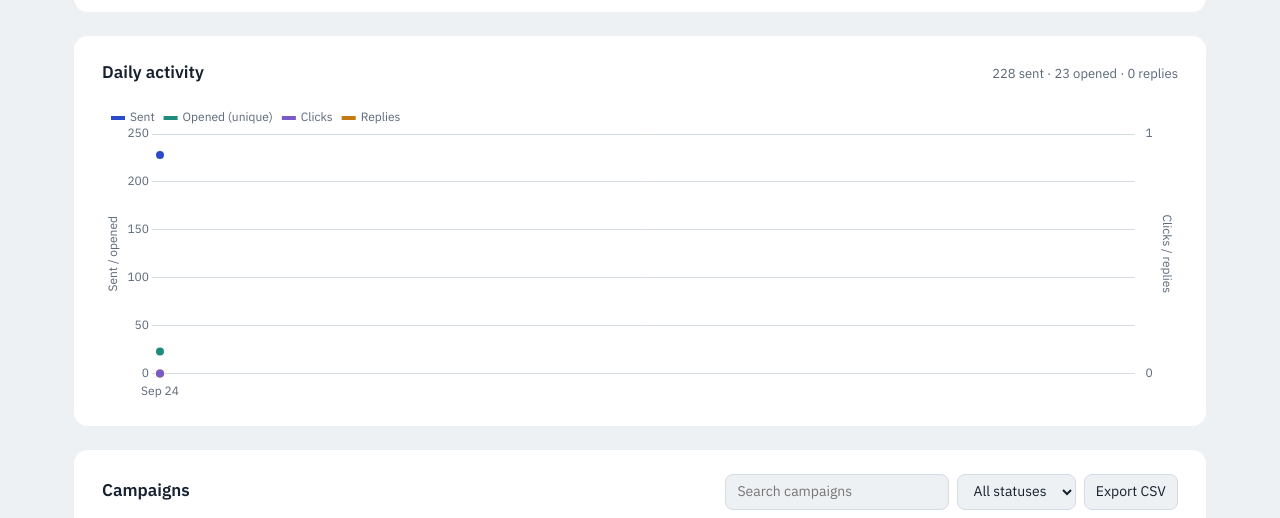
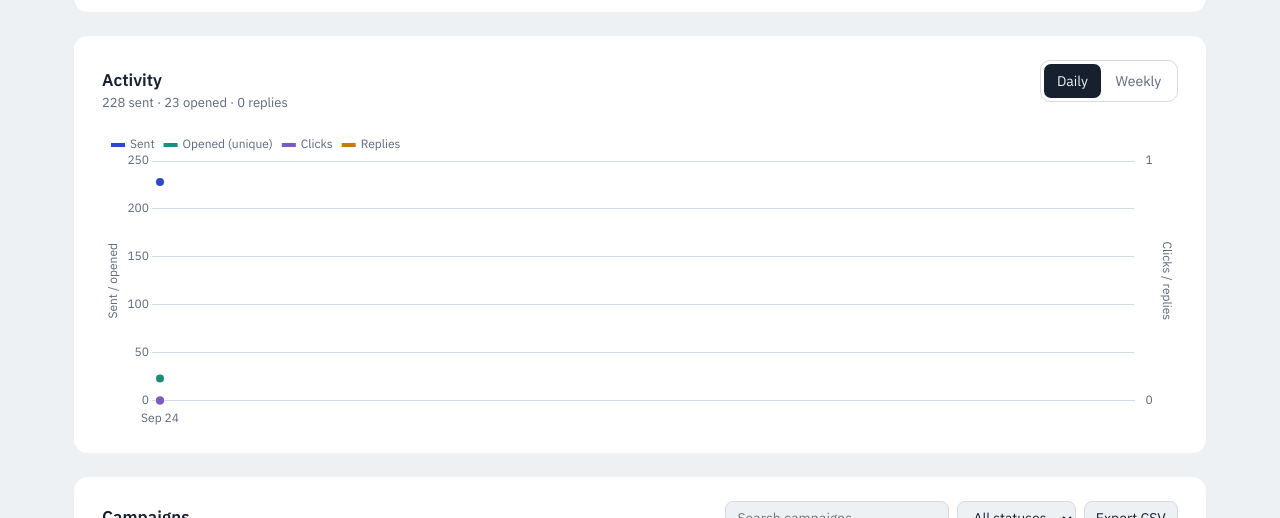
Before and after one commit to himanshusingh60120/smartlead-dashboard, a website: page public/index.html in a window 1280 px wide. Shown: the part 582-1100 px from the top of the page. Drawn offline with nearby package versions, Linux system fonts and the light colour scheme; no server answers.

Commit message:
Update trend section title and add range buttons

```diff
--- a/public/index.html
+++ b/public/index.html
@@ -45,8 +45,14 @@
 
     <section class="panel" aria-labelledby="trend-title">
       <div class="panel-head">
-        <h2 id="trend-title">Daily activity</h2>
-        <p class="panel-sub" id="trend-sub"></p>
+        <div>
+          <h2 id="trend-title">Activity</h2>
+          <p class="panel-sub" id="trend-sub"></p>
+        </div>
+        <div class="range granularity" role="group" aria-label="Group chart by">
+          <button type="button" data-g="day" aria-pressed="true">Daily</button>
+          <button type="button" data-g="week">Weekly</button>
+        </div>
       </div>
       <div class="chart-wrap" id="chart-wrap">
         <canvas id="trend-chart" aria-label="Daily emails sent, opened and replied"></canvas>
```
